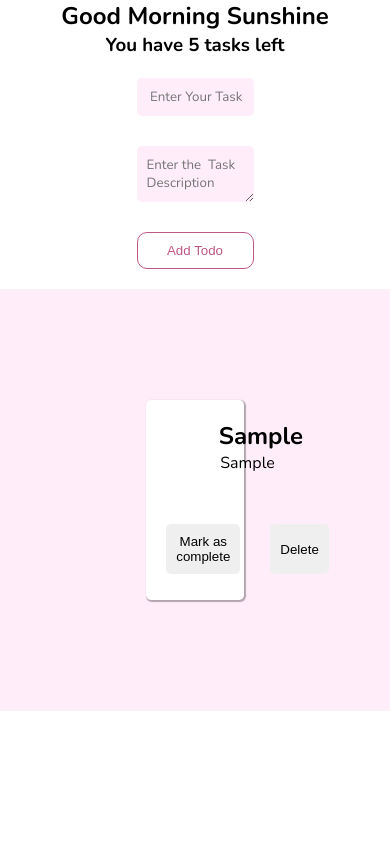
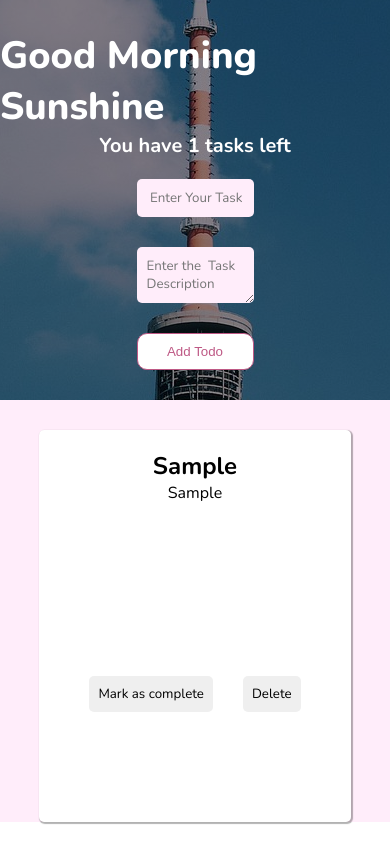
Before and after one commit to Naominm/Task-Tracker-2, a React (Vite) app: page / in a window 390 px wide. Both pictures are taken after typing "Sample", "Sample" into the empty fields and a click on the button "Add Todo". Built offline with nearby package versions, Linux system fonts and the light colour scheme.

Commit message:
Add responsivity to the todo item container

```diff
--- a/src/Todo/Hero.css
+++ b/src/Todo/Hero.css
@@ -5,4 +5,19 @@
     align-items: center;
    justify-content: center;
    font-family: var(--primary-font);
+   background-image:
+   linear-gradient(rgba(0,0,0,0.4),rgba(0,0,0,.4)),
+   url(../assets/tower.jpg);
+   background-position: center;
+   padding-block: 3rem;
 }
+.hero-section-container h1{
+    font-size: 3.8rem;
+    font-weight: 800;
+    color: var(--color-white);
+}
+.hero-section-container h3{
+    font-size: 2rem;
+    font-weight: 700;
+    color: var(--color-white);
+}
--- a/src/Todo/Hero.jsx
+++ b/src/Todo/Hero.jsx
@@ -1,11 +1,17 @@
+import useTaskStore from "../store/tasksStore";
 import now from "../utils/now";
 import TodoInput from "./TodoInput";
 import "./Hero.css";
 function Hero() {
+    const tasks=useTaskStore(state=>state.tasks)
+    let numberOfInCompleteTasks=0;
+    tasks.forEach(task => {
+        if(task.complete==false)numberOfInCompleteTasks++
+    });
     return (
     <section className="hero-section-container">
  <h1> Good {now()} Sunshine</h1>
- <h3>You have 5 tasks left</h3>
+ <h3>You have {numberOfInCompleteTasks} tasks left</h3>
  <TodoInput/>
     </section> );
 }
--- a/src/Todo/TodoItem.jsx
+++ b/src/Todo/TodoItem.jsx
@@ -1,4 +1,8 @@
+
+
 import useTaskStore from "../store/tasksStore";
+import "./todo.css";
+
 function TodoItem({title, description,complete,id}) {
   const markAsCompleted=  useTaskStore(function(state){
         return state.markComplete
--- a/src/Todo/TodoItems.jsx
+++ b/src/Todo/TodoItems.jsx
@@ -7,7 +7,7 @@ function TodoItems() {
         return state.tasks
     })
     return (
-        <section className="todo-items-section">
+        <section className="todo-items-section-c">
 {
     tasks.map((task)=><TodoItem title={task.title} description={task.description} complete={task.complete } key={task.id} id={task.id} />)
 }
--- a/src/Todo/todo.css
+++ b/src/Todo/todo.css
@@ -35,31 +35,50 @@
 .submit-button:hover{
     background-color:var(--color-light-pink);
 }
-.todo-items-section{
+.todo-items-section-c{
+    display: flex;
+    flex-wrap: wrap !important;
+    justify-content: center;
     background-color: var(--color-light-pink);
     color: black;
-    margin-top: 2rem;
+    padding-top: 3rem;
     min-height: 50vh;
-    display: flex;
-    align-items: center;
-    justify-content: center;
-    flex-wrap: wrap;
-    gap: 3rem;
+    gap: 2rem;
+
 
 }
 .todo-item-container{
+    box-sizing: border-box;
     display: flex;
     flex-direction: column;
     align-items: center;
-    flex-wrap: wrap;
     background-color: var(--color-white);
     box-shadow: 1px 1px 1px 1px rgba(0,0,0,0.3);
     width: 25%;
-    min-height: 20rem;
+    min-height: 15rem;
     padding: 2rem;
     gap: 1rem;
    border-radius: 0.5rem;
+   transition: all .2s;
+
 }
+@media screen and (max-width: 55em) {
+    .todo-item-container{
+        width: 40%;
+    }
+}
+@media screen and (max-width: 40em) {
+    .todo-item-container{
+        width: 80%;
+    }
+}
+
+
+
+.todo-item-container:hover{
+    transform: translateY(-2rem);
+}
+
 /* .title{
 text-align: center;
 } */
@@ -82,7 +101,8 @@ text-align: center;
 }
 
 .todo-input-controls button{
-    padding: 1rem;
+    font-family: inherit;
+    padding: 0.9rem;
     border-radius: 0.5rem;
     border: none;
 
```
Also changed, not shown: src/assets/tower.jpg (added).
